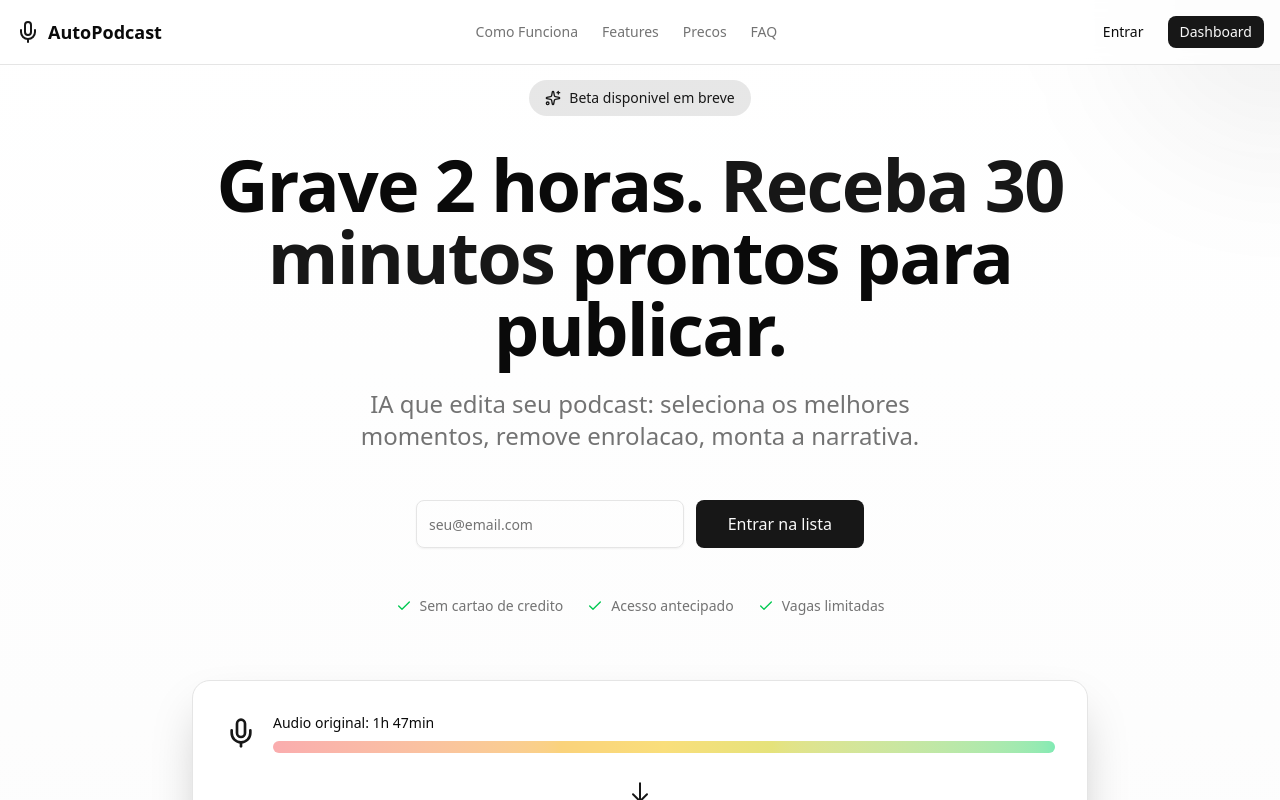
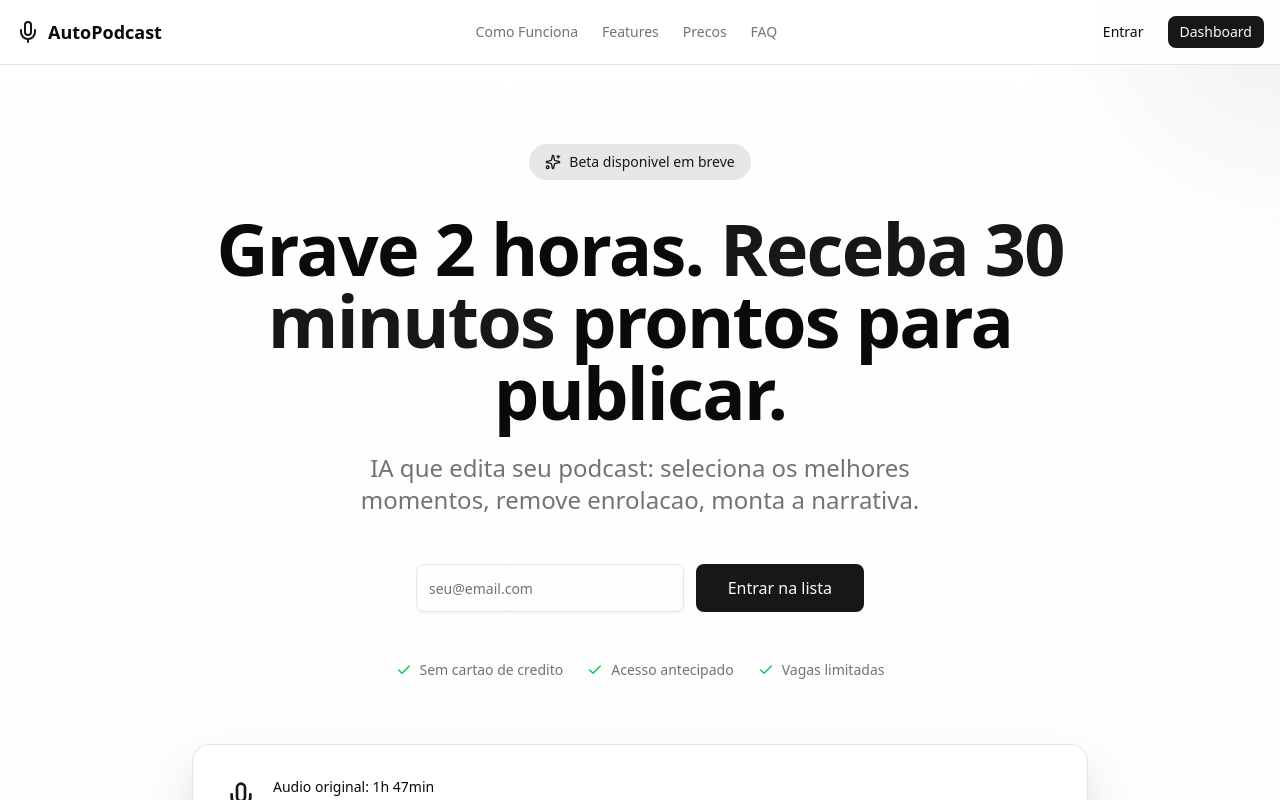
Before and after one commit to marcosremar/autopodcast-editor, a Next.js app: page / in a window 1280 px wide. Shown: the top 800 px of the page. Built offline with nearby package versions, Linux system fonts and the light colour scheme; no server answers.

Commit message:
fix: Add padding-top to Hero to prevent header overlap

```diff
--- a/src/components/landing/Hero.tsx
+++ b/src/components/landing/Hero.tsx
@@ -6,7 +6,7 @@ import { Mic, Sparkles, Check } from "lucide-react";
 
 export function Hero() {
   return (
-    <section className="relative min-h-screen flex items-center justify-center overflow-hidden bg-gradient-to-b from-background to-muted/30">
+    <section className="relative min-h-screen flex items-center justify-center overflow-hidden bg-gradient-to-b from-background to-muted/30 pt-16">
       {/* Background decoration */}
       <div className="absolute inset-0 overflow-hidden">
         <div className="absolute -top-40 -right-40 w-80 h-80 bg-primary/5 rounded-full blur-3xl" />
```
